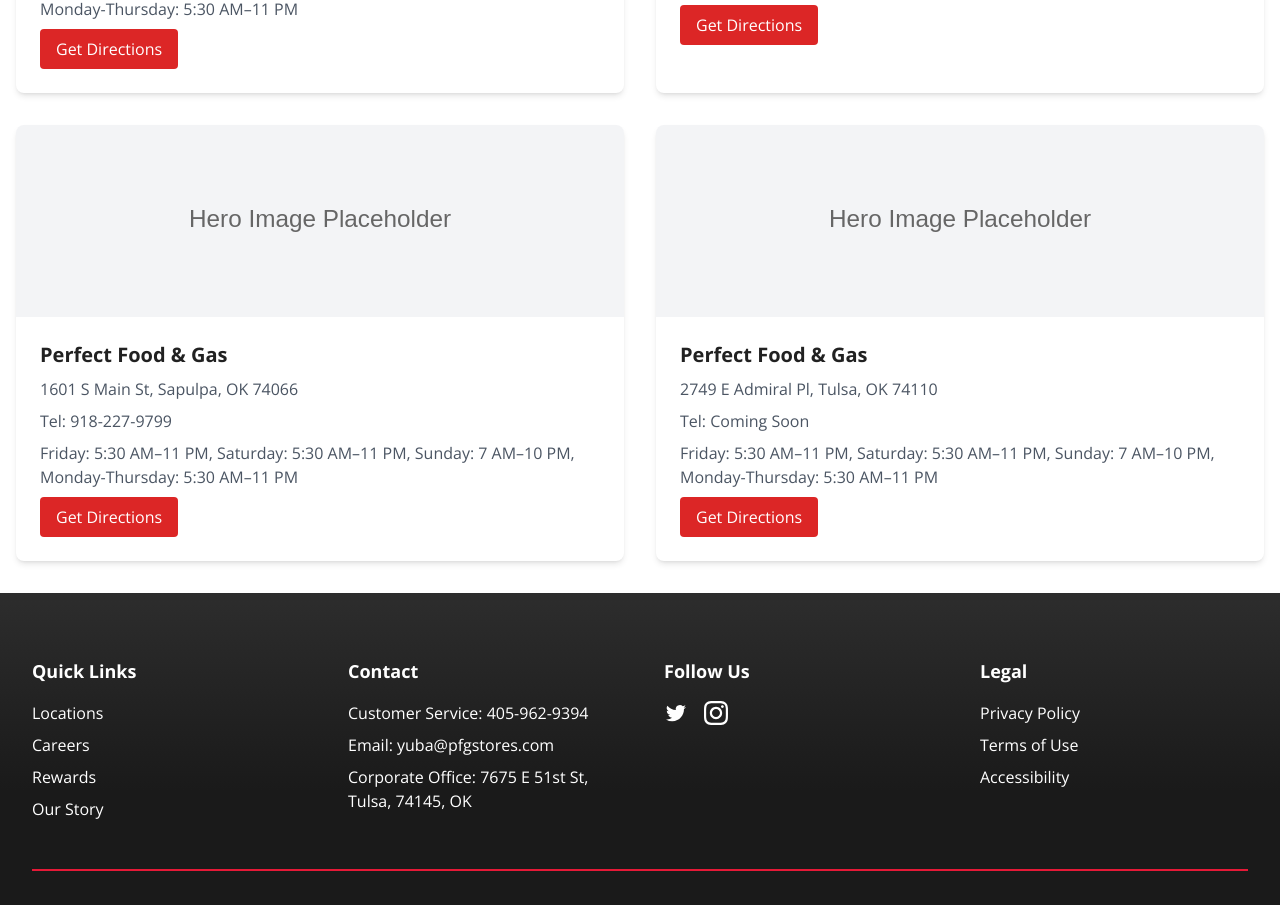
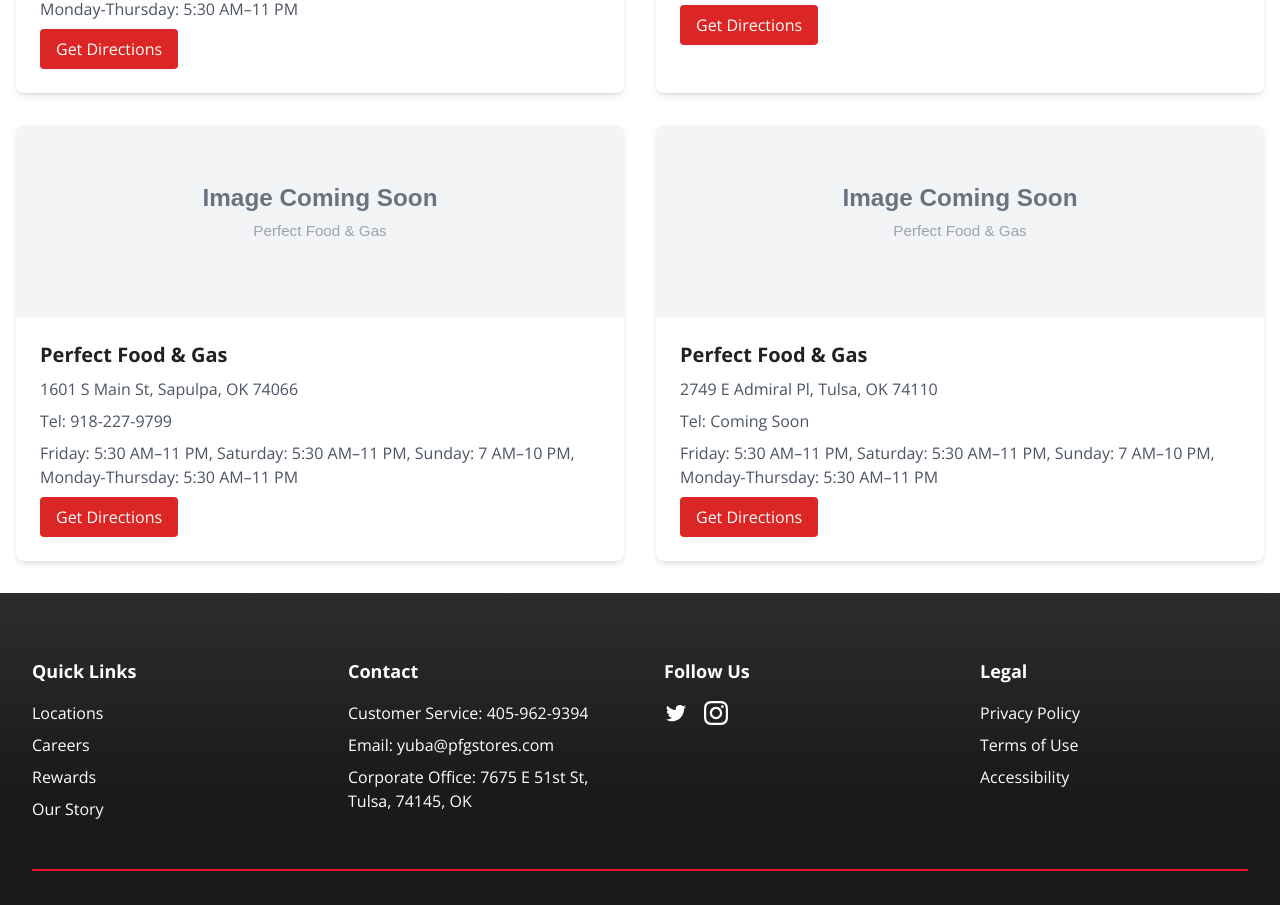
Before and after one commit to UDGOK/PFG, a Next.js app: page /locations in a window 1280 px wide. Shown: the part 1975-2880 px from the top of the page. Built offline with nearby package versions, Linux system fonts and the light colour scheme; no server answers.

Commit message:
added 2 more stores Content

```diff
--- a/src/app/locations/page.tsx
+++ b/src/app/locations/page.tsx
@@ -75,7 +75,7 @@ const LOCATIONS: Location[] = [
     hours: "Friday: 5:30 AM–11 PM, Saturday: 5:30 AM–11 PM, Sunday: 7 AM–10 PM, Monday-Thursday: 5:30 AM–11 PM",
     coords: { lat: 36.0771, lng: -96.1142 },
     phone: "Tel: 918-227-9799",
-    image: "/images/hero/placeholder.svg"
+    image: "/images/hero/image-coming-soon.svg"
   },
   {
     name: "Perfect Food & Gas",
@@ -83,7 +83,7 @@ const LOCATIONS: Location[] = [
     hours: "Friday: 5:30 AM–11 PM, Saturday: 5:30 AM–11 PM, Sunday: 7 AM–10 PM, Monday-Thursday: 5:30 AM–11 PM",
     coords: { lat: 36.1575, lng: -95.9520 },
     phone: "Tel: Coming Soon",
-    image: "/images/hero/placeholder.svg"
+    image: "/images/hero/image-coming-soon.svg"
   }
 ]
 
--- a/src/app/upcoming-stores/page.tsx
+++ b/src/app/upcoming-stores/page.tsx
@@ -27,7 +27,7 @@ const UPCOMING_LOCATIONS: Location[] = [
     name: "Perfect Food & Gas",
     address: "Haskell, Oklahoma",
     openingDate: "Coming Soon",
-    images: ["/images/hero/placeholder.svg"]
+    images: ["/images/hero/image-coming-soon.svg"]
   }
 ]
 
```
Also changed, not shown: public/images/hero/image-coming-soon.svg (added).
